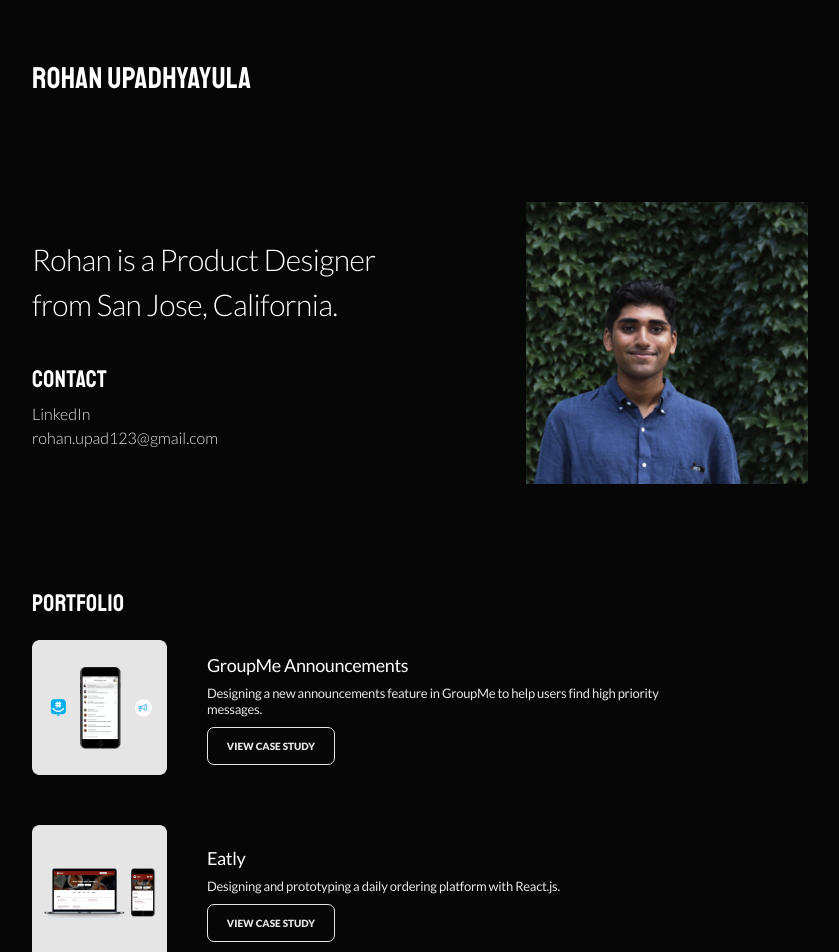
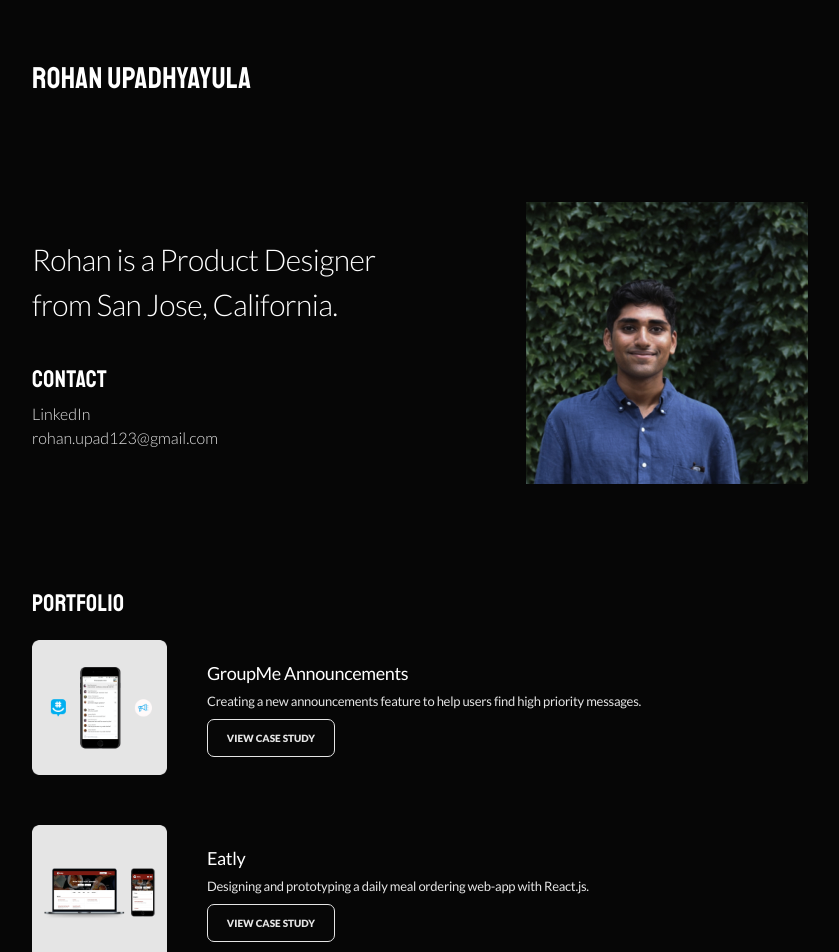
Before and after one commit to rohan-upad/portfolio-site, a Next.js app: page / in a window 1280 px wide. Shown: the top 952 px of the page, without its empty margins (220-1059 px from the left). Built offline with nearby package versions, Linux system fonts and the light colour scheme.

Commit message:
fix descriptions

```diff
--- a/pages/index.jsx
+++ b/pages/index.jsx
@@ -36,8 +36,7 @@ export default function Home() {
             <div id = "groupMeImg"className = {styles.itemImg}></div>
             <div className = {styles.itemContent}>
               <p className = {styles.itemTitle}>GroupMe Announcements</p>
-              <p className = {styles.itemBody}>Designing a new announcements feature in GroupMe
-              to help users find high priority messages.</p>
+              <p className = {styles.itemBody}>Creating a new announcements feature to help users find high priority messages.</p>
               <a target="_blank" href = "https://rohanupadhyayula.medium.com/groupme-announcements-overcoming-the-infinite-scroll-6b0ac92e724b"
               className = {styles.caseButton}>VIEW CASE STUDY</a>
             </div>
@@ -46,7 +45,7 @@ export default function Home() {
             <div id = "eatlyImg"className = {styles.itemImg}></div>
             <div className = {styles.itemContent}>
               <p className = {styles.itemTitle}>Eatly</p>
-              <p className = {styles.itemBody}>Designing and prototyping a daily ordering platform with React.js.</p>
+              <p className = {styles.itemBody}>Designing and prototyping a daily meal ordering web-app with React.js.</p>
               <a target="_blank" href = "https://rohanupadhyayula.medium.com/eatly-creating-a-daily-meal-ordering-tool-8860476e1b58"
               className = {styles.caseButton}>VIEW CASE STUDY</a>
             </div>
```
